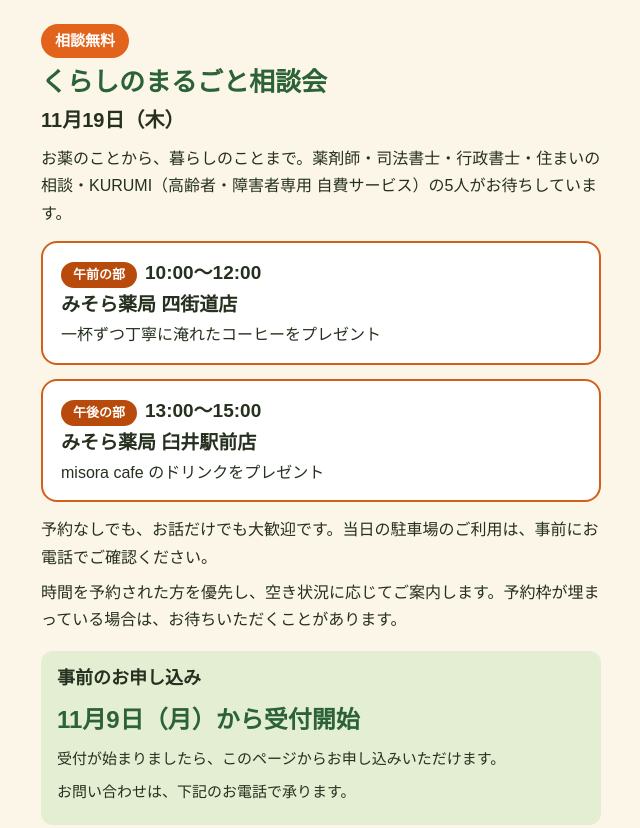
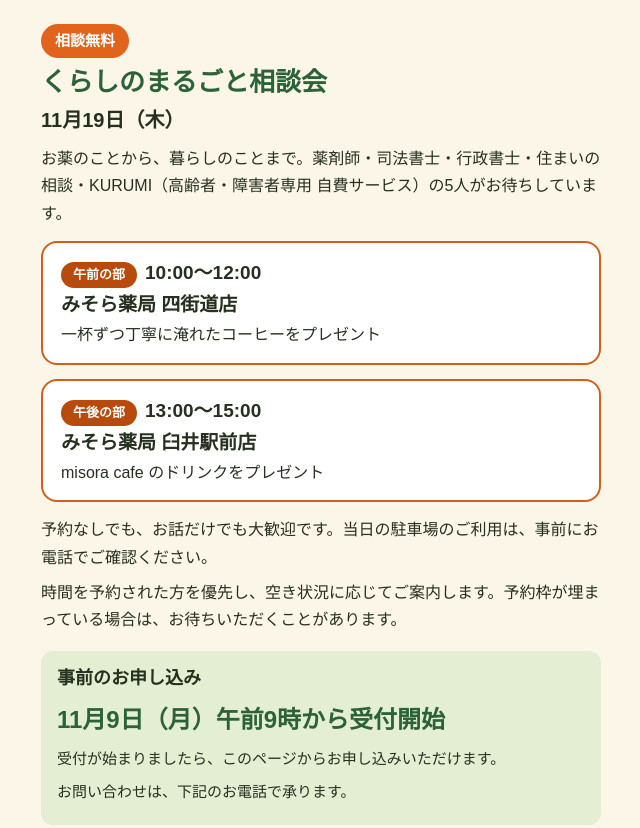
Before and after one commit to minotake-tas/minotake-soudan, a plain HTML site: page index.html in a window 1280 px wide. Shown: the top 828 px of the page, without its empty margins (319-959 px from the left). Drawn offline with Linux system fonts and the light colour scheme.

Commit message:
予約受付の開始を11月9日午前9時と明記する

```diff
--- a/index.html
+++ b/index.html
@@ -39,7 +39,7 @@
 
   <section class="note" aria-labelledby="registration-heading">
     <h2 id="registration-heading">事前のお申し込み</h2>
-    <p class="opening-date"><strong><time datetime="2026-11-09">11月9日（月）</time><span>から受付開始</span></strong></p>
+    <p class="opening-date"><strong><time datetime="2026-11-09T09:00:00+09:00">11月9日（月）午前9時</time><span>から受付開始</span></strong></p>
     <p>受付が始まりましたら、このページからお申し込みいただけます。</p>
     <p>お問い合わせは、下記のお電話で承ります。</p>
   </section>
```
